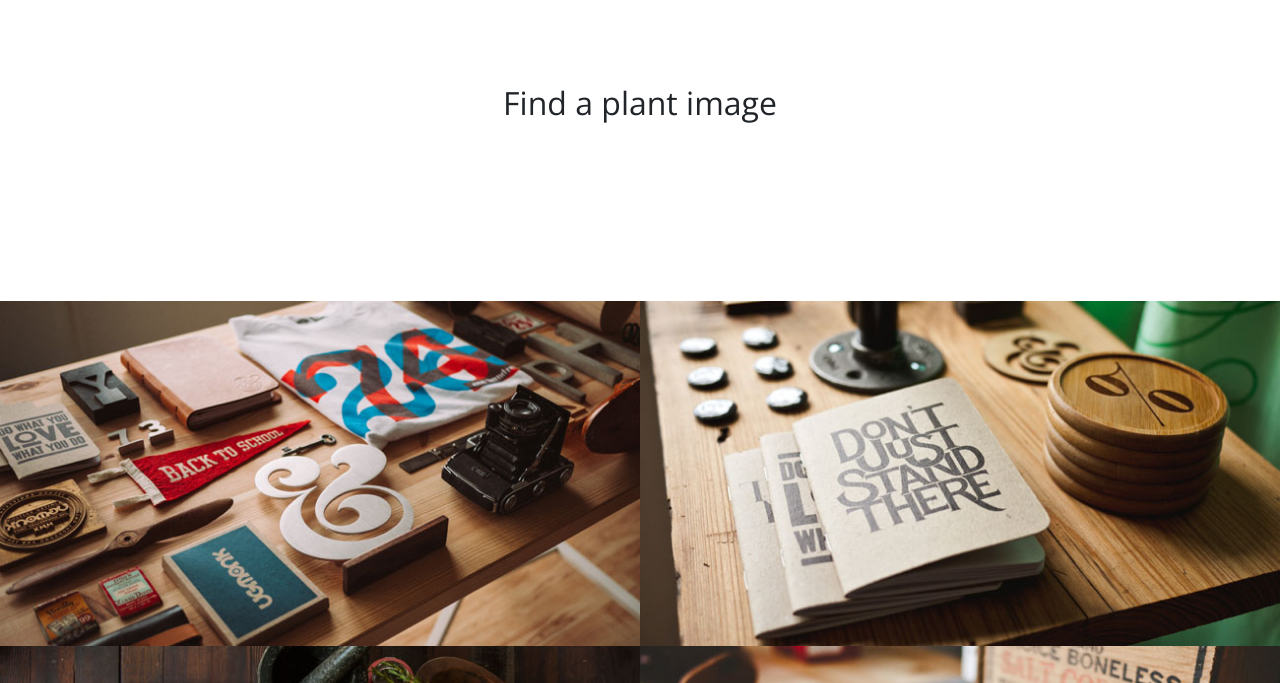
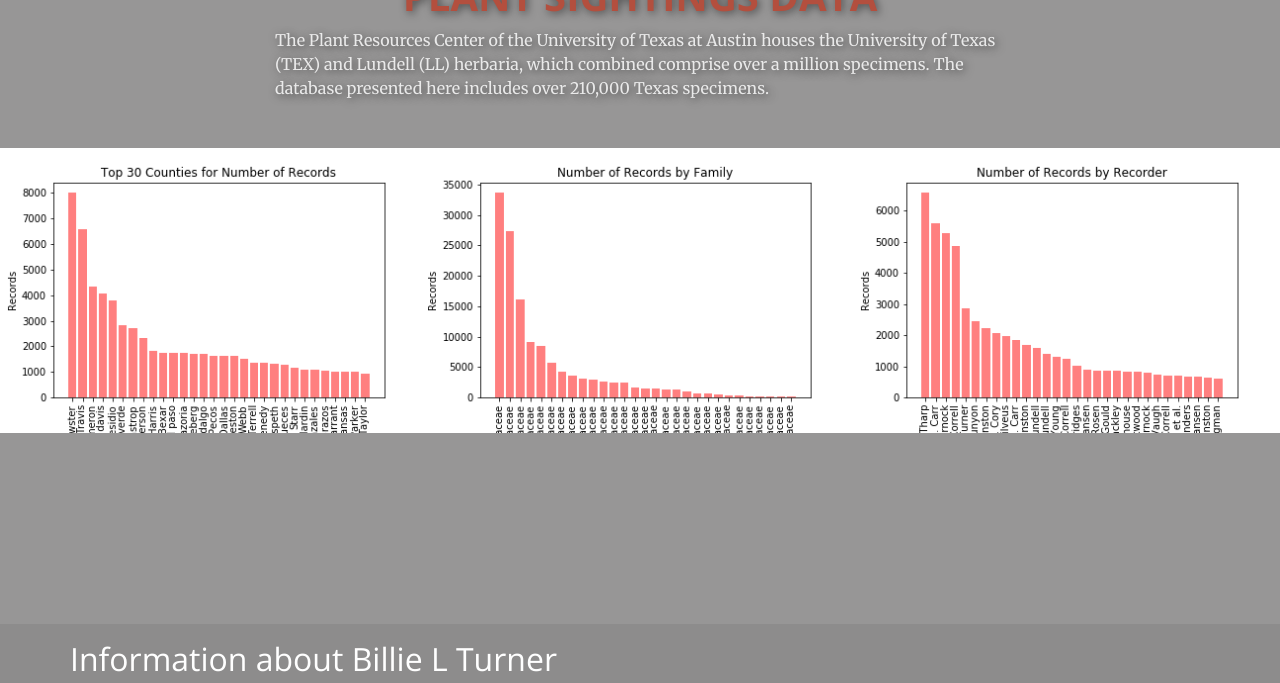
Before and after one commit to jswyers/Texas_Herbarium, a Flask app: page / in a window 1280 px wide. Shown: the part 1374-2057 px from the top of the page. Run offline with Flask 2, Linux system fonts and the light colour scheme; some libraries are stand-ins or nearby versions.

Commit message:
final bootstrap

```diff
--- a/templates/index.html
+++ b/templates/index.html
@@ -58,9 +58,9 @@
             <li class="nav-item">
               <a class="nav-link js-scroll-trigger" href="#about">Find a plant</a>
             </li>
-            <li class="nav-item">
+            <!--<li class="nav-item">
               <a class="nav-link js-scroll-trigger" href="#services">Images</a>
-            </li>
+            </li>-->
             <li class="nav-item">
               <a class="nav-link js-scroll-trigger" href="#portfolio">Data</a>
             </li>
@@ -82,11 +82,10 @@
             <h1 class="text-uppercase shadow1">
               <strong><Tarea>TEXAS PLANT ENTHUSIASTS</Tarea></strong>
             </h1>
-            <hr>
           </div>
           <div class="col-lg-8 mx-auto">
             <p class="text-faded mb-5 shadow1">For those plant enthusiasts in the state of Texas, you have found the site for you.  This simple app directs you to specific locations to find plant species of interest and presents detailed information recorded by researchers. Links are provided to the herbarium images for further study. An updated app for Texas Plantaholics.   </p>
-            <a class="btn btn-primary btn-xl js-scroll-trigger" href="#about">Lets Find Plants</a>
+            <a class="btn btn-primary btn-xl js-scroll trigger" href="https://immense-taiga-40571.herokuapp.com/" style="color:rgb(46, 18, 145)">Lets Find Plants</a>
           </div>
         </div>
       </div>
@@ -334,7 +333,7 @@
       </div> -->
     </section>
 
-    <section id="services">
+    <!--<section id="services">
       <div class="container">
         <div class="row">
           <div class="col-lg-12 text-center">
@@ -343,7 +342,7 @@
           </div>
         </div>
       </div>
-      <!-- <div class="container">
+      <div class="container">
         <div class="row">
           <div class="col-lg-3 col-md-6 text-center">
             <div class="service-box mt-5 mx-auto">
@@ -374,37 +373,53 @@
             </div>
           </div>
         </div>
-      </div> -->
-    </section>
+      </div>
+    </section>-->
 
-    <section class="p-0" id="portfolio">
+    <section class="resource-page" id="portfolio">
+        <div class="container my-auto">
+            <div class="row">
+              <div class="col-lg-12 mx-auto">
+                <h1 class="text-uppercase shadow1" style="color:rgb(179, 79, 62)">
+                  <strong><Tarea>Plant Sightings Data</Tarea></strong>
+                </h1>
+              </div>
+              <div class="col-lg-8 mx-auto">
+                <p class="text-faded mb-5 shadow1">The Plant Resources Center of the University of Texas at Austin houses the University of Texas (TEX) and
+
+                    Lundell (LL) herbaria, which combined comprise over a million specimens.
+
+                    The database presented here includes over 210,000 Texas specimens.   </p>
+              </div>
+            </div>
+        </div>
       <div class="container-fluid p-0">
         <div class="row no-gutters popup-gallery">
-          <div class="col-lg-6 col-sm-6">
-            <a class="portfolio-box" href="img/portfolio/fullsize/1.jpg">
-              <img class="img-fluid" src="img/portfolio/thumbnails/1.jpg" alt="">
+          <div class="col-lg-4 col-sm-4">
+            <a class="portfolio-box" href="img/co_plot.png">
+              <img class="img-fluid" src="img/co_plot.png" alt="">
               <div class="portfolio-box-caption">
                 <div class="portfolio-box-caption-content">
                   <div class="project-category text-faded">
-                    Category
+                    Data Chart
                   </div>
                   <div class="project-name">
-                    Project Name
+                    Most Records per County
                   </div>
                 </div>
               </div>
             </a>
           </div>
-          <div class="col-lg-6 col-sm-6">
-            <a class="portfolio-box" href="img/portfolio/fullsize/2.jpg">
-              <img class="img-fluid" src="img/portfolio/thumbnails/2.jpg" alt="">
+          <div class="col-lg-4 col-sm-4">
+            <a class="portfolio-box" href="img/fam_plot.png">
+              <img class="img-fluid" src="img/fam_plot.png" alt="">
               <div class="portfolio-box-caption">
                 <div class="portfolio-box-caption-content">
                   <div class="project-category text-faded">
-                    Category
+                    Data Chart
                   </div>
                   <div class="project-name">
-                    Project Name
+                    Most Records per Plant Family
                   </div>
                 </div>
               </div>
@@ -425,22 +440,22 @@
               </div>
             </a>
           </div> -->
-          <div class="col-lg-6 col-sm-6">
-            <a class="portfolio-box" href="img/portfolio/fullsize/4.jpg">
-              <img class="img-fluid" src="img/portfolio/thumbnails/4.jpg" alt="">
+          <div class="col-lg-4 col-sm-4">
+            <a class="portfolio-box" href="img/rec_plot.png">
+              <img class="img-fluid" src="img/rec_plot.png" alt="">
               <div class="portfolio-box-caption">
                 <div class="portfolio-box-caption-content">
                   <div class="project-category text-faded">
-                    Category
+                    Data Chart
                   </div>
                   <div class="project-name">
-                    Project Name
+                    Most Records per Recorder
                   </div>
                 </div>
               </div>
             </a>
           </div>
-          <div class="col-lg-6 col-sm-6">
+          <!--<div class="col-lg-6 col-sm-6">
             <a class="portfolio-box" href="img/portfolio/fullsize/5.jpg">
               <img class="img-fluid" src="img/portfolio/thumbnails/5.jpg" alt="">
               <div class="portfolio-box-caption">
@@ -455,7 +470,7 @@
               </div>
             </a>
           </div>
-          <!--<div class="col-lg-4 col-sm-6">
+          <div class="col-lg-4 col-sm-6">
             <a class="portfolio-box" href="img/portfolio/fullsize/6.jpg">
               <img class="img-fluid" src="img/portfolio/thumbnails/6.jpg" alt="">
               <div class="portfolio-box-caption">
@@ -509,27 +524,27 @@
       <div class="container">
         <div class="row">
           <div class="col-lg-8 mx-auto text-center">
-            <h1 class="section-heading">The App Team</h1>
-            <hr class="my-4">
-            <p class="mb-5">See other data projects from the creators of this app.</p>
+            <h1 class="section-heading text-white shadow1"><strong><Tarea>The App Team</Tarea></strong></h1>
+            <hr class="my-3">
+            <p class="mb-4 text-white shadow1">See other data projects from the creators of this app.</p>
           </div>
         </div>
         <div class="row">
-          <div class="col-lg-4 ml-auto text-center">
+          <div class="col-lg-4 ml-auto text-center text-white shadow1">
             <!-- <i class="fa fa-phone fa-3x mb-3 sr-contact"></i> -->
             <p>
-              <h2> <a href="https://github.com/jswyers">John Swyers</a> </h2>
+              <h1> <a href="https://github.com/jswyers" style="color:white">John Swyers</a> </h1>
             </p>
           </div>
-          <div class="col-lg-4 text-center">
+          <div class="col-lg-4 text-center shadow1">
             <!-- <i class="fa fa-envelope-o fa-3x mb-3 sr-contact"></i> -->
             <p>
-              <h2> <a href="https://github.com/mraigosa">Mike Raigosa</a> </h2>
+              <h1> <a href="https://github.com/mraigosa" style="color:white">Mike Raigosa</a> </h1>
             </p>
           </div>
-          <div class="col-lg-4 mr-auto text-center">
+          <div class="col-lg-4 mr-auto text-center shadow1">
             <p>
-              <h2> <a href="https://github.com/agould">Austin Gould</a> </h>
+              <h1> <a href="https://github.com/agould" style="color:white">Austin Gould</a> </h1>
             </p>
           </div>
         </div>
```
